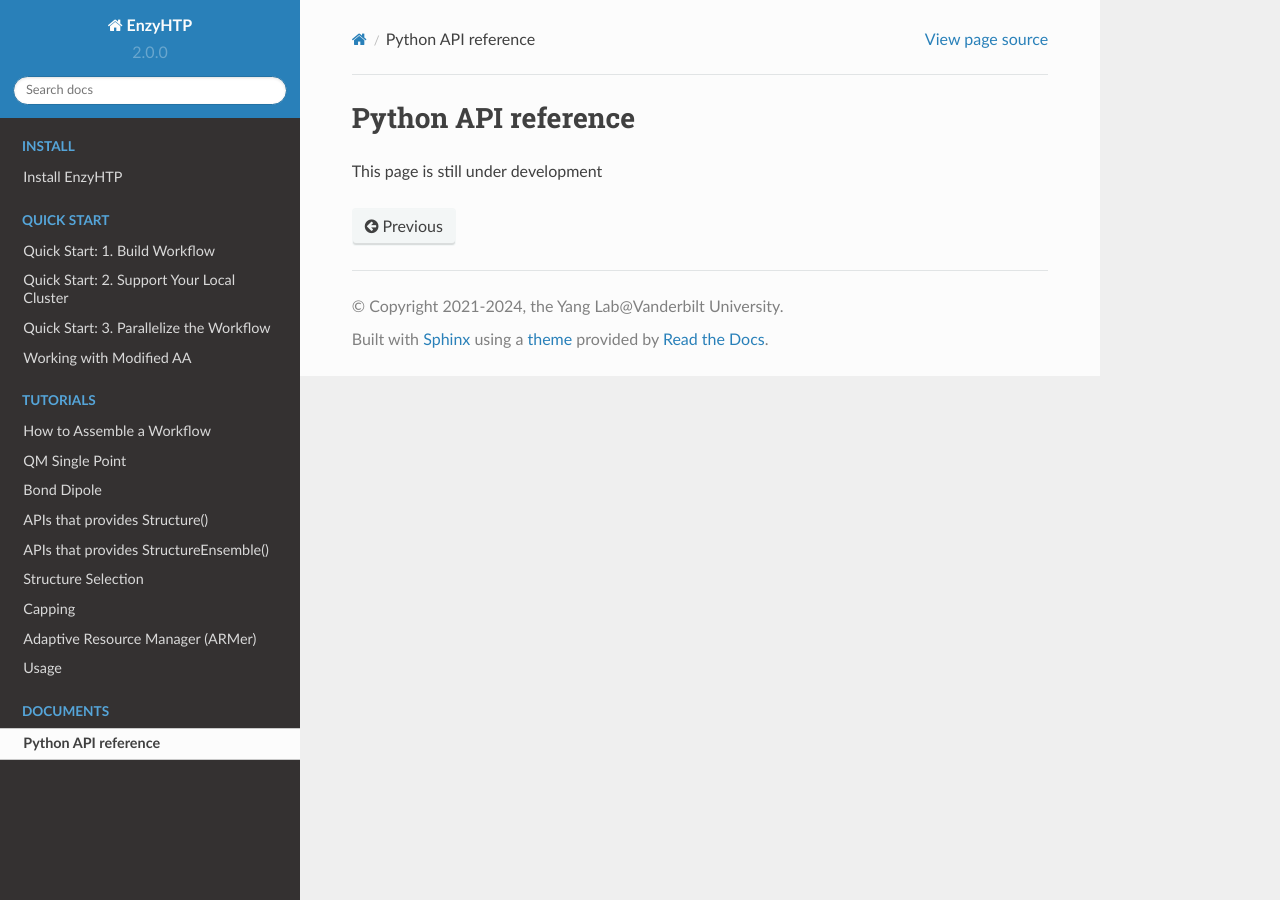
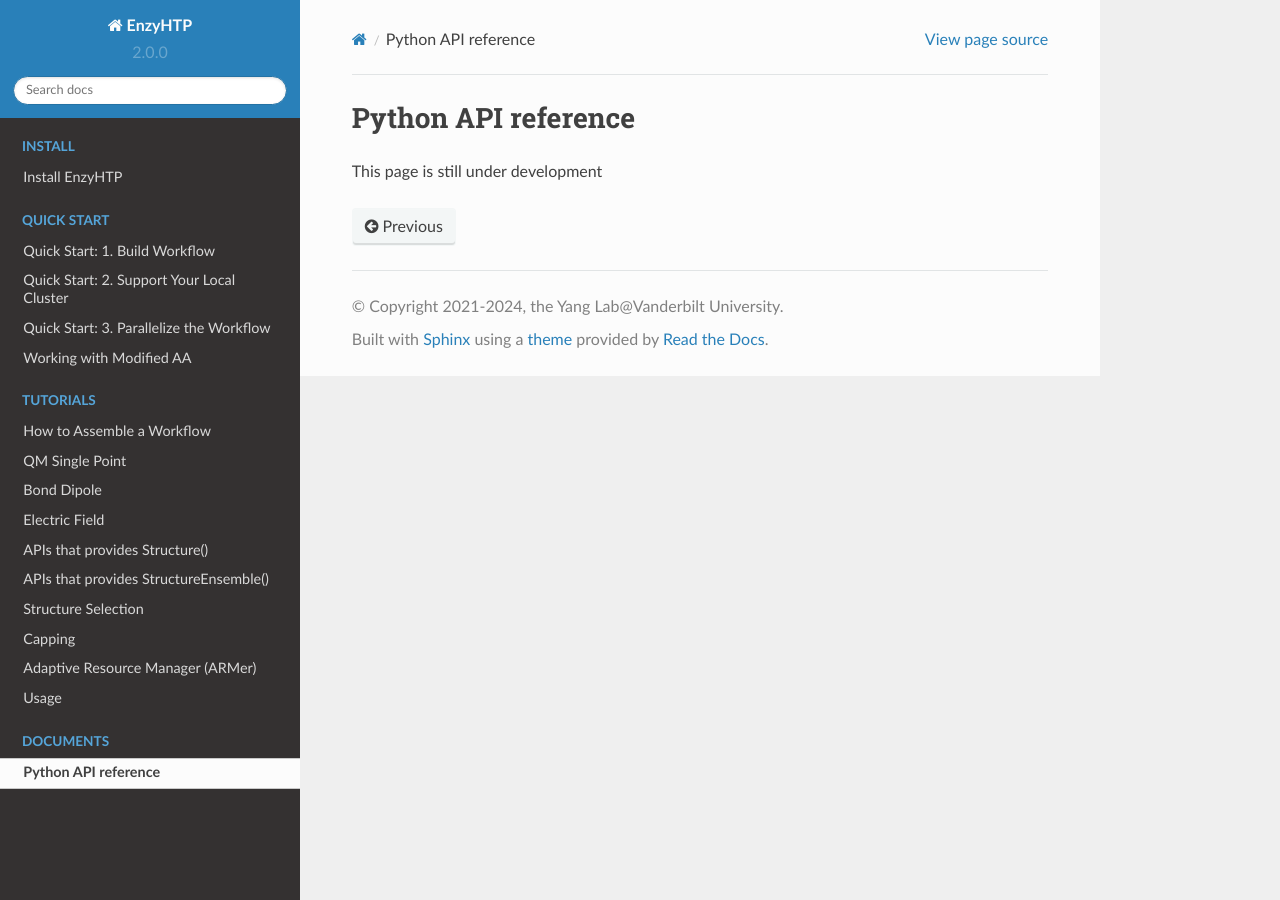
Before and after one commit to ChemBioHTP/enzyhtp_doc, a Sphinx documentation site: the page built from docs/source/api.rst, in a window 1280 px wide. Built offline with Sphinx 7.4.7 and the Read the Docs theme 2.0.0, drawn with Linux system fonts in a browser that asks for light colours.

Commit message:
update index for the EF calculation

```diff
--- a/docs/source/index.rst
+++ b/docs/source/index.rst
@@ -54,6 +54,7 @@ This user guide contains:
    sci_api_tutorial/how_to_assemble
    sci_api_tutorial/single_point
    sci_api_tutorial/dipole
+   sci_api_tutorial/electric_field
    sci_api_tutorial/obtaining_stru
    sci_api_tutorial/obtaining_stru_esm
    sci_api_tutorial/structure_selection
```
